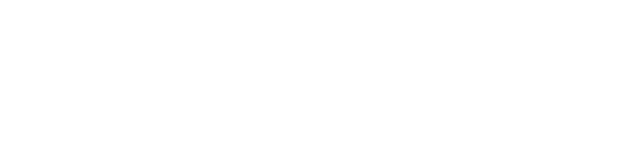
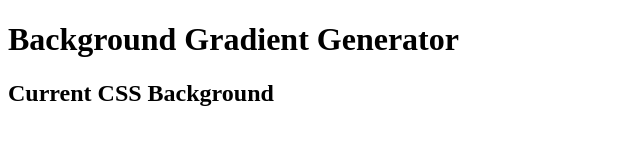
Before and after one commit to mshajid/Background-Gradient-Generator, a plain HTML site: page index.html in a window 1280 px wide. Shown: the whole page, without its empty margins (0-640 px from the left). Drawn offline with Linux system fonts and the light colour scheme.

Commit message:
Added the headings for the HTML file

```diff
--- a/index.html
+++ b/index.html
@@ -7,7 +7,9 @@
     <link rel="stylesheet" type="text/css" href="./style.css">
 </head>
 <body>
-
+    <h1>Background Gradient Generator</h1>
+    <h2>Current CSS Background</h2>
+    <h3></h3>
 
 
     <script src="./script.js" type="text/javascript"></script>
```
